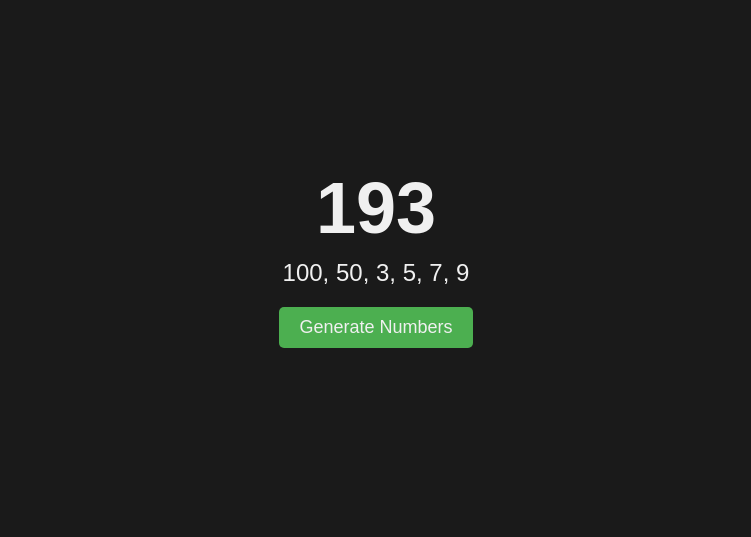
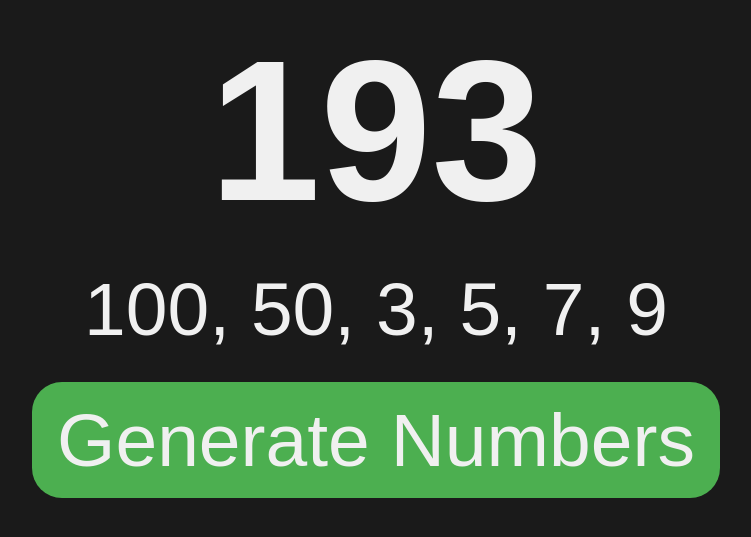
Before and after one commit to nathanevaans/countdown, a plain HTML site: page index.html in a window 1280 px wide. Shown: the part 143-680 px from the top of the page, without its empty margins (264-1015 px from the left). Drawn offline with Linux system fonts and the light colour scheme.

Commit message:
Update index.html
fixed styling

```diff
--- a/index.html
+++ b/index.html
@@ -8,8 +8,9 @@
       justify-content: center;
       align-items: center;
       min-height: 100vh;
+      min-width: 650px;
       margin: 0;
-      font-family: Arial,sans-serif;
+      font-family: Arial, sans-serif;
       background-color: #1a1a1a;
       color: #f0f0f0;
     }
@@ -19,24 +20,24 @@
     }
 
     #target {
-      font-size: 72px;
+      font-size: 200px;
       font-weight: bold;
-      margin-bottom: 10px;
+      margin-bottom: 20px; /* Adjusted margin to create spacing between target and numberList */
     }
 
     #numberList {
-      font-size: 24px;
-      margin-bottom: 20px;
+      font-size: 75px;
+      margin-bottom: 30px; /* Adjusted margin to create spacing between numberList and button */
     }
 
     button {
-      padding: 10px 20px;
-      font-size: 18px;
+      padding: 15px 25px;
+      font-size: 75px;
       cursor: pointer;
       border: none;
       background-color: #4CAF50;
       color: #f0f0f0;
-      border-radius: 5px;
+      border-radius: 30px;
     }
 
     button:hover {
```
